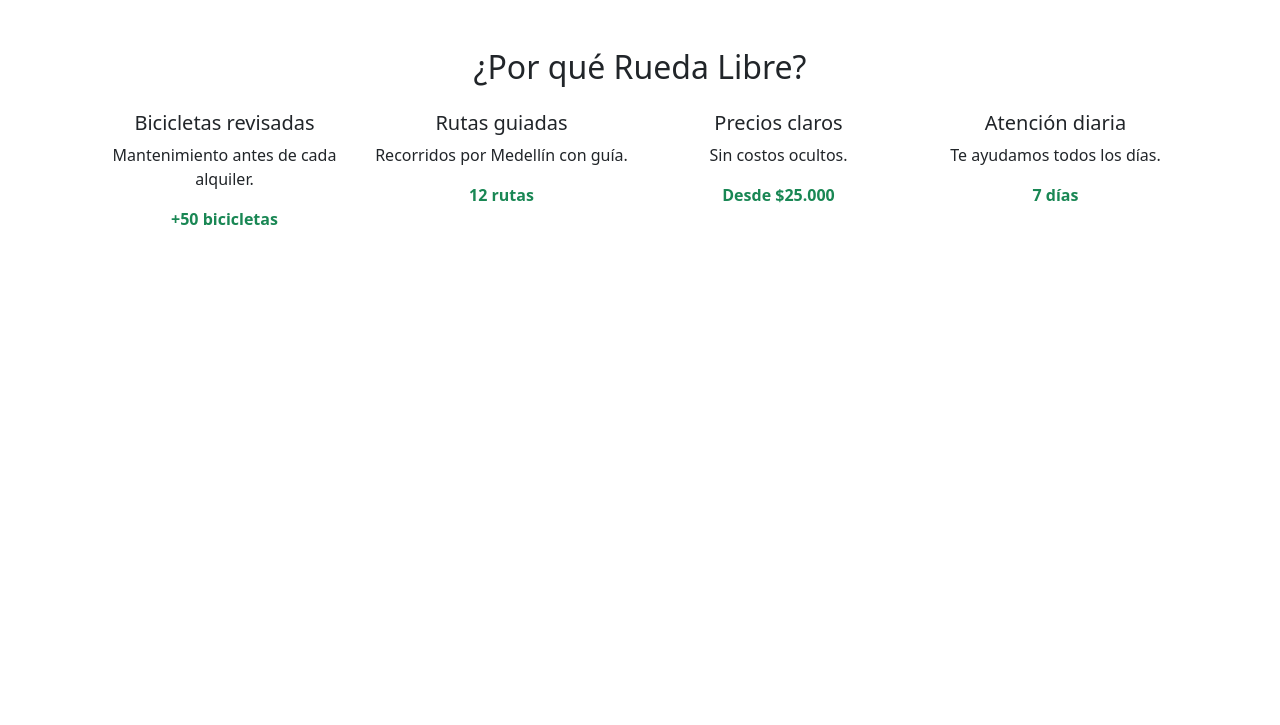
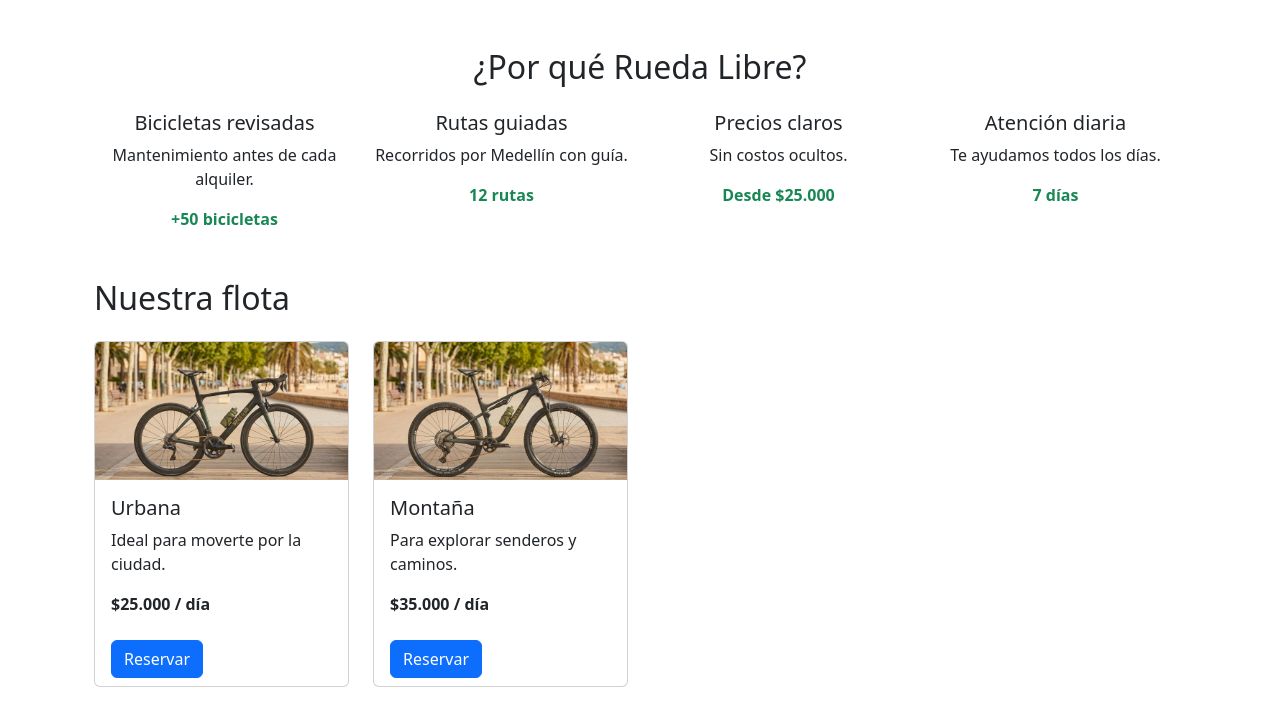
Before and after one commit to maecabrera007-afk/Proyecto-con-Bootstrap, a plain HTML site: page Index.html in a window 1280 px wide. Shown: the part 1353-2078 px from the top of the page. Before the commit the page ends 1632 px from the top, so only its background shows below. Drawn offline with nearby package versions, Linux system fonts and the light colour scheme.

Commit message:
Boostrap-cards

```diff
--- a/Index.html
+++ b/Index.html
@@ -95,6 +95,40 @@
       </ul>
     </section>
 
+
+ <section class="container my-5">
+      <h2 class="mb-4">Nuestra flota</h2>
+      <ul class="row row-cols-1 row-cols-sm-2 row-cols-lg-3 row-cols-xl-4 g-4 list-unstyled">
+
+        <li class="col">
+          <article class="card h-100">
+            <img src="img/bicicleta_pista.jpeg" class="card-img-top" alt="Bicicleta urbana">
+            <div class="card-body">
+              <h3 class="card-title h5">Urbana</h3>
+              <p class="card-text">Ideal para moverte por la ciudad.</p>
+              <p class="fw-bold mb-0">$25.000 / día</p>
+            </div>
+            <footer class="card-footer bg-transparent border-0">
+              <a href="reservas.html" class="btn btn-primary">Reservar</a>
+            </footer>
+          </article>
+        </li>
+
+        <li class="col">
+          <article class="card h-100">
+            <img src="img/bicicleta_montaña.jpeg" class="card-img-top" alt="Bicicleta montaña">
+            <div class="card-body">
+              <h3 class="card-title h5">Montaña</h3>
+              <p class="card-text">Para explorar senderos y caminos.</p>
+              <p class="fw-bold mb-0">$35.000 / día</p>
+            </div>
+            <footer class="card-footer bg-transparent border-0">
+              <a href="reservas.html" class="btn btn-primary">Reservar</a>
+            </footer>
+          </article>
+        </li>
+
+
   </main>
 
   <script src="https://cdn.jsdelivr.net/npm/bootstrap@5.3.3/dist/js/bootstrap.bundle.min.js"></script>
```
